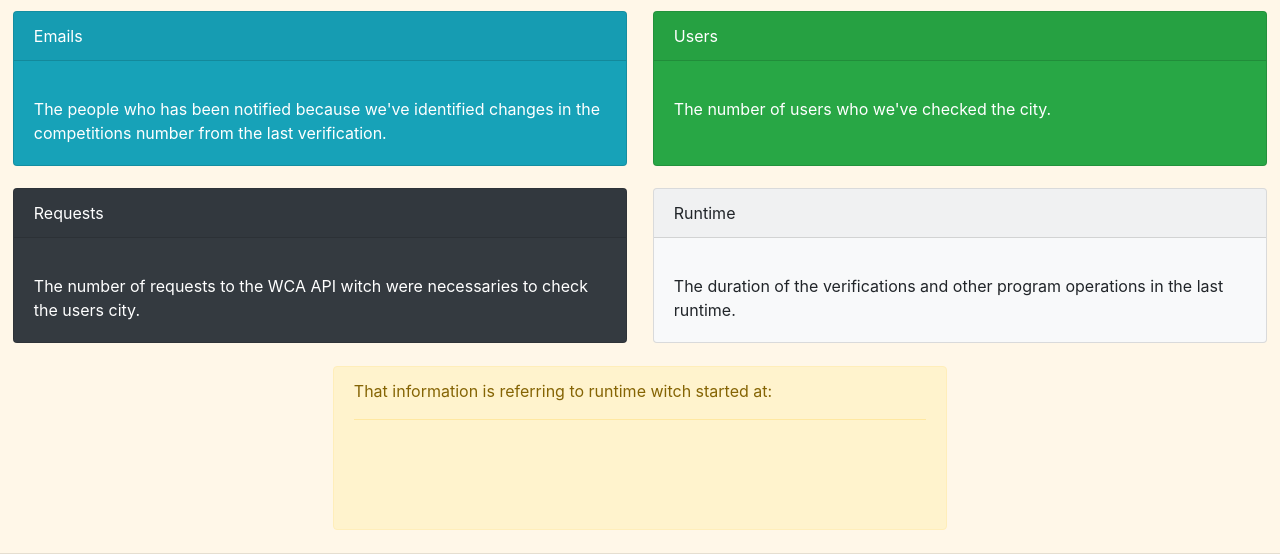
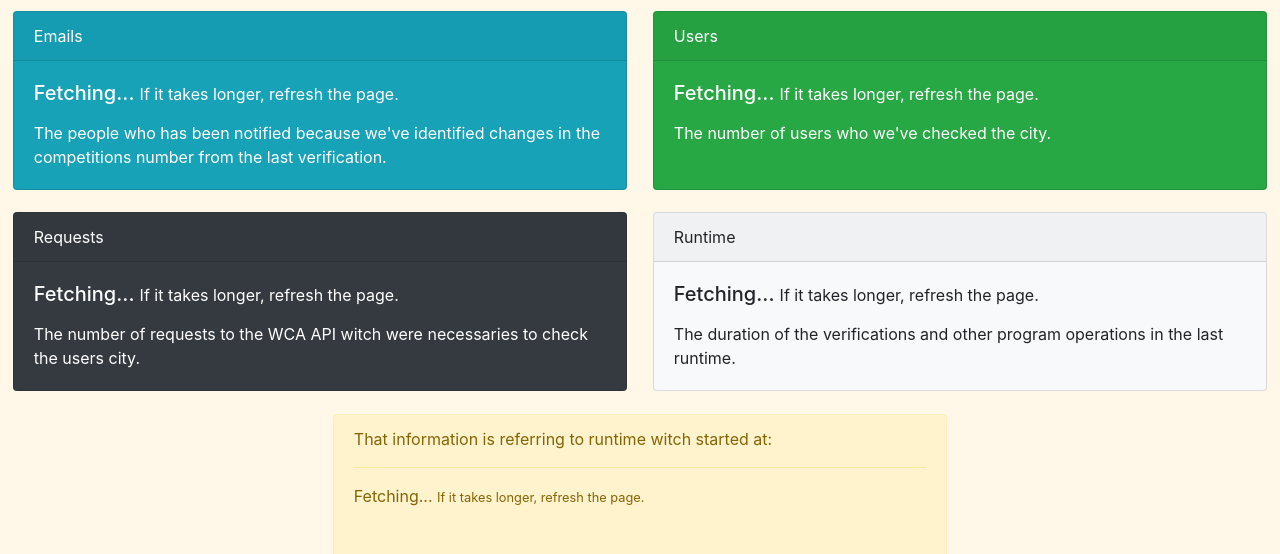
Before and after one commit to luisfelipesdn12/Runtime-Information-WCA-Alert, a plain HTML site: page index.html in a window 1280 px wide. Shown: the part 398-952 px from the top of the page. Drawn offline with nearby package versions, Linux system fonts and the light colour scheme; no server answers.

Commit message:
Message while fecthing information

```diff
--- a/index.html
+++ b/index.html
@@ -67,7 +67,7 @@
         <div class="card text-white bg-info mb-3" style="margin-block: 1%; margin-right: 2%; margin-left: 2%;">
             <div class="card-header">Emails</div>
             <div class="card-body">
-                <h5 class="card-title"><p id="emails"></h5>
+                <h5 class="card-title"><p id="emails">Fetching... <small>If it takes longer, refresh the page.</small></h5>
                 <p class="card-text">The people who has been notified because we've identified changes in the competitions number from the last verification.</p>
             </div>
         </div>
@@ -76,7 +76,7 @@
         <div class="card text-white bg-success mb-3" style="margin-block: 1%; margin-right: 2%; margin-left: 2%;">
             <div class="card-header">Users</div>
             <div class="card-body">
-                <h5 class="card-title"><p id="users"></h5>
+                <h5 class="card-title"><p id="users">Fetching... <small>If it takes longer, refresh the page.</small></h5>
                 <p class="card-text">The number of users who we've checked the city.</p>
             </div>
         </div>
@@ -85,7 +85,7 @@
         <div class="card text-white bg-dark mb-3" style="margin-block: 1%; margin-right: 2%; margin-left: 2%;">
             <div class="card-header">Requests</div>
             <div class="card-body">
-                <h5 class="card-title"><p id="requests"></h5>
+                <h5 class="card-title"><p id="requests">Fetching... <small>If it takes longer, refresh the page.</small></h5>
                 <p class="card-text">The number of requests to the WCA API witch were necessaries to check the users city.</p>
             </div>
         </div>
@@ -94,7 +94,7 @@
         <div class="card bg-light mb-3" style="margin-block: 1%; margin-right: 2%; margin-left: 2%;">
             <div class="card-header">Runtime</div>
             <div class="card-body">
-                <h5 class="card-title"><p id="runtime"></h5>
+                <h5 class="card-title"><p id="runtime">Fetching... <small>If it takes longer, refresh the page.</small></h5>
                 <p class="card-text">The duration of the verifications and other program operations in the last runtime.</p>
             </div>
         </div>
@@ -103,7 +103,7 @@
         <div class="alert alert-warning" role="alert" style="margin-block: 1%; margin-right: 2%; margin-left: 2%;">
             That information is referring to runtime witch started at:
             <hr>
-            <p id="start">
+            <p id="start">Fetching... <small>If it takes longer, refresh the page.</small>
         </div>
     </div>
 
```
